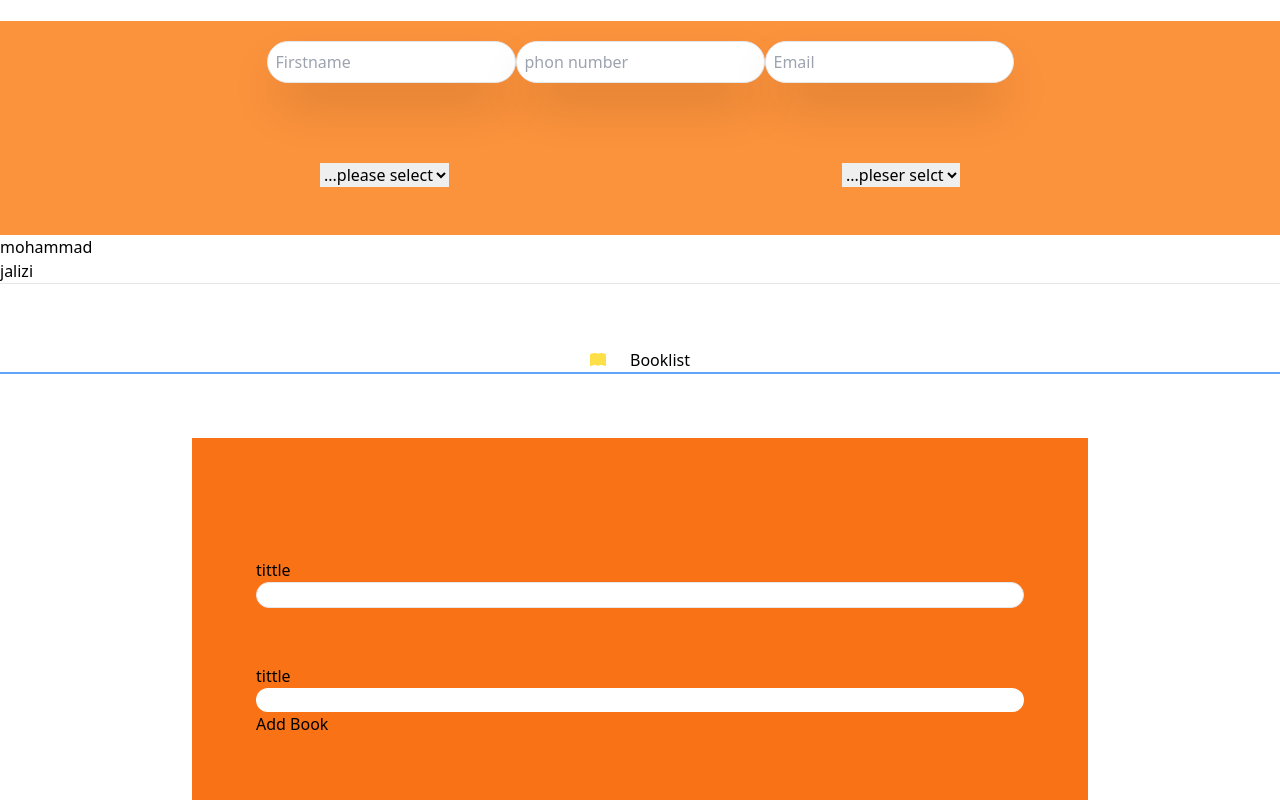
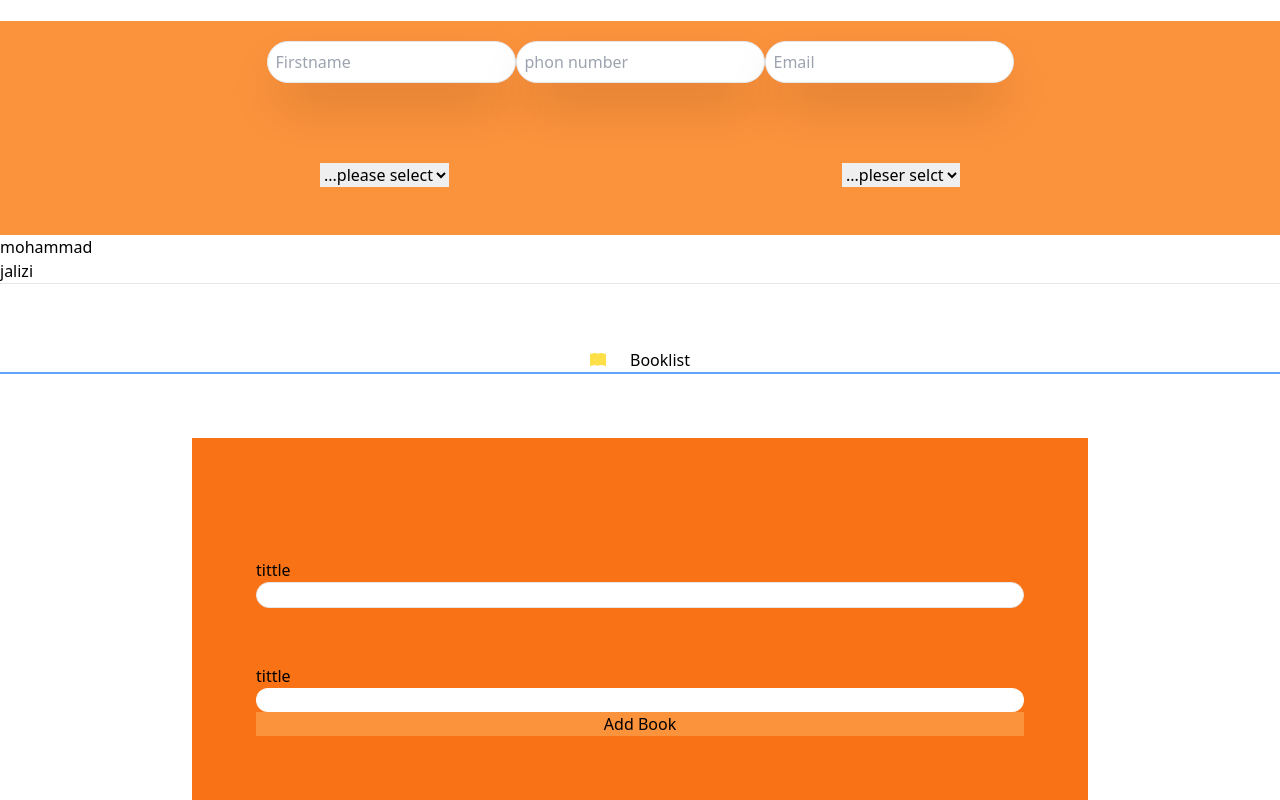
Before and after one commit to mohammadjalizi/learn-react, a React (Create React App) app: page / in a window 1280 px wide. Shown: the part 755-1555 px from the top of the page. Built offline with nearby package versions, Linux system fonts and the light colour scheme.

Commit message:
added project

```diff
--- a/src/project/Booklist/Booklist.jsx
+++ b/src/project/Booklist/Booklist.jsx
@@ -17,7 +17,7 @@ export class Booklist extends Component {
 <input type=""  className='  rounded-3xl w-full '/>
 
 </div>
-<button>Add Book</button>
+<button className=' bg-orange-400 w-full '>Add Book</button>
 </div>
       </div>
     )
```
